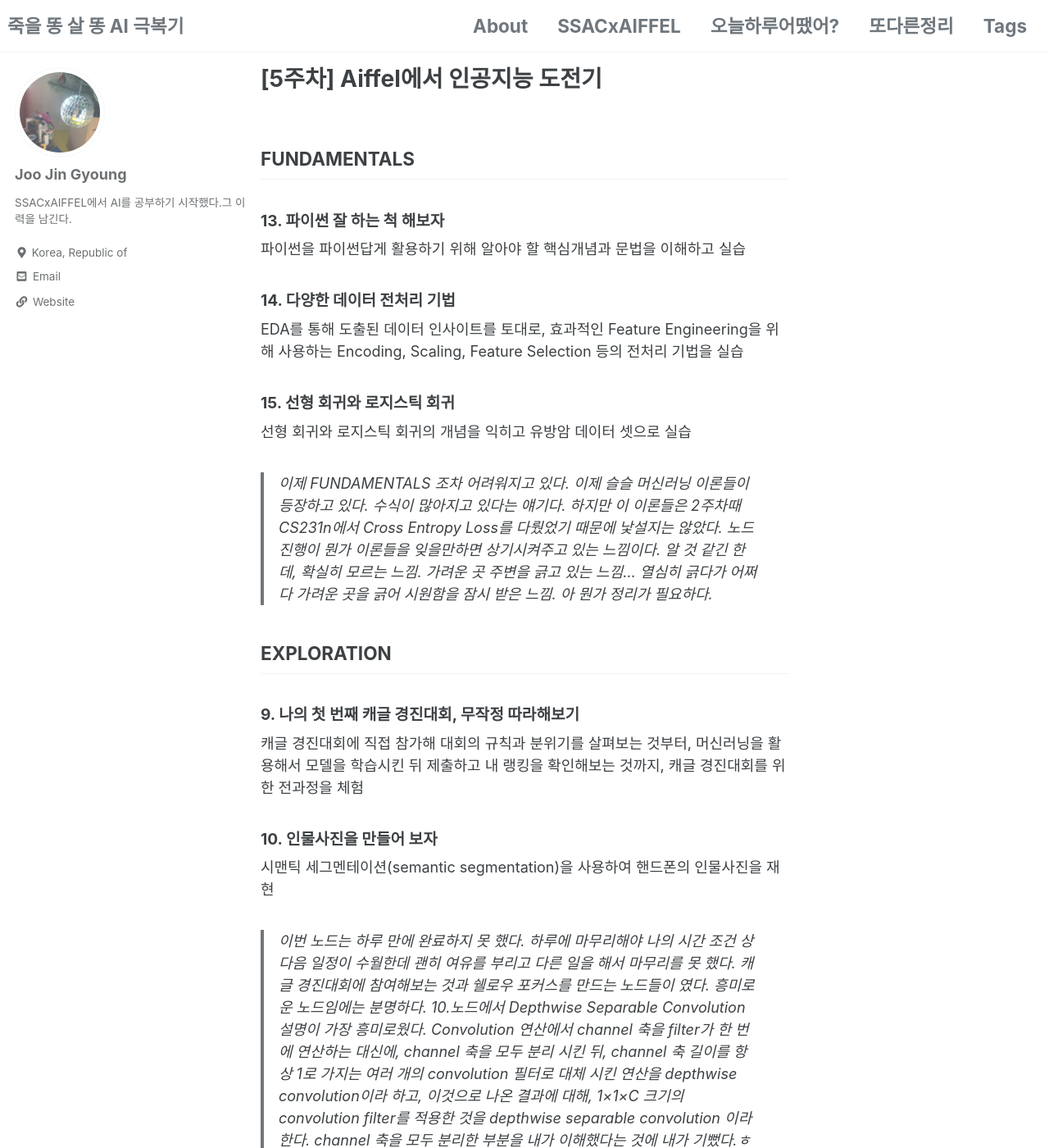
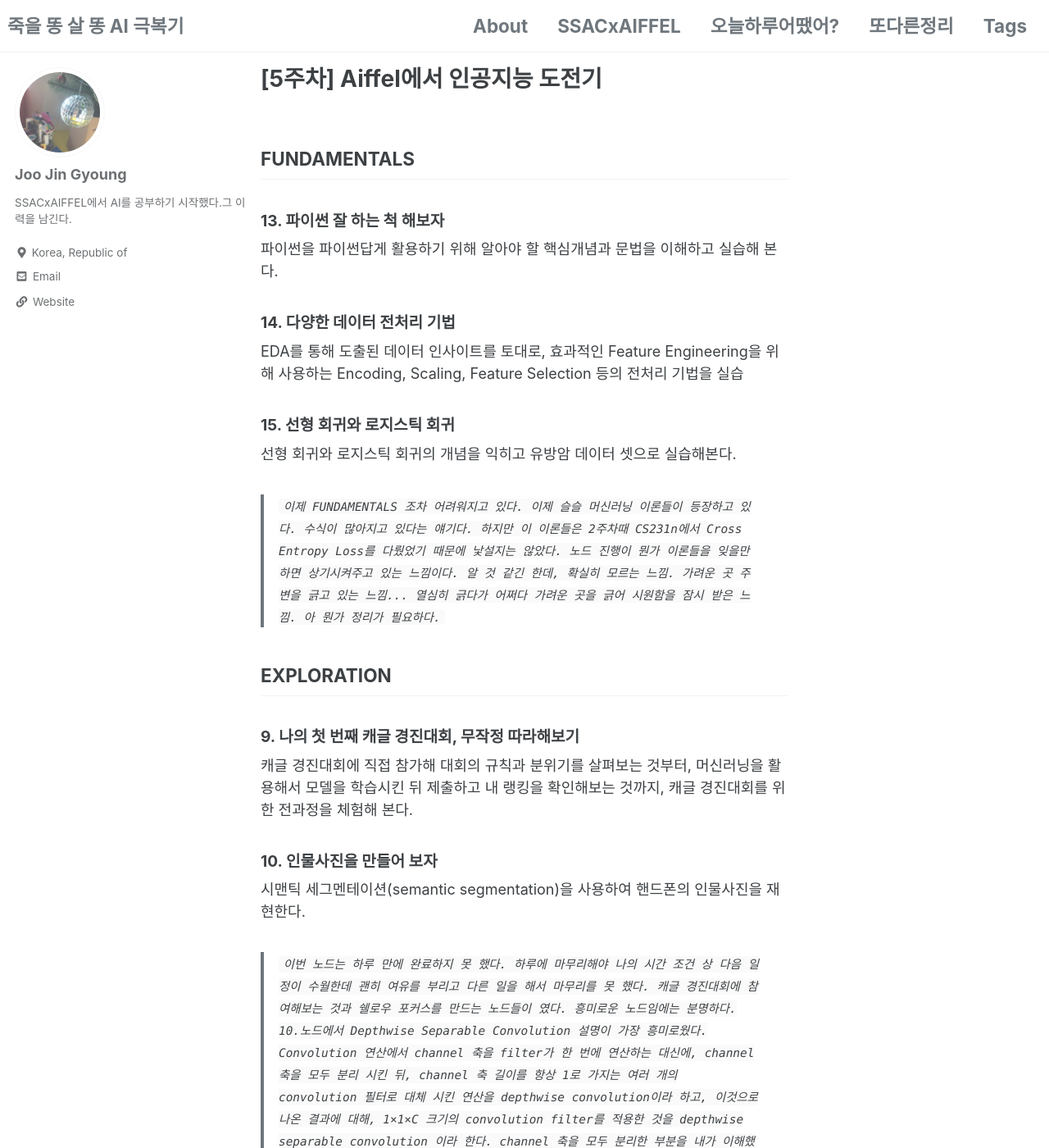
Before and after one commit to adele2020/adele2020.github.io, a Jekyll site: the page built from _posts/2021-02-05-report-week5.md, in a window 1280 px wide and 1400 px high. Shown: the whole window at 82% size. Built offline with Jekyll 4.4.1, drawn with Linux system fonts in a browser that asks for light colours; cached includes are drawn as plain includes; comment, search, counter and statistics services are not loaded; some of the changed text lies outside the part shown.

Commit message:
글쓰기

```diff
--- a/_posts/2021-02-05-report-week5.md
+++ b/_posts/2021-02-05-report-week5.md
@@ -12,33 +12,33 @@ last_modified_at: 2021-02-05T00:00:00-00:00
 
 ## FUNDAMENTALS
 #### 13. 파이썬 잘 하는 척 해보자
-파이썬을 파이썬답게 활용하기 위해 알아야 할 핵심개념과 문법을 이해하고 실습
+파이썬을 파이썬답게 활용하기 위해 알아야 할 핵심개념과 문법을 이해하고 실습해 본다.
 #### 14. 다양한 데이터 전처리 기법
 EDA를 통해 도출된 데이터 인사이트를 토대로, 효과적인 Feature Engineering을 위해 사용하는 Encoding, Scaling, Feature Selection 등의 전처리 기법을 실습
 #### 15. 선형 회귀와 로지스틱 회귀
-선형 회귀와 로지스틱 회귀의 개념을 익히고 유방암 데이터 셋으로 실습
->이제 FUNDAMENTALS 조차 어려워지고 있다. 이제 슬슬 머신러닝 이론들이 등장하고 있다. 수식이 많아지고 있다는 얘기다. 하지만 이 이론들은 2주차때 CS231n에서 Cross Entropy Loss를 다뤘었기 때문에 낯설지는 않았다.
-노드 진행이 뭔가 이론들을 잊을만하면 상기시켜주고 있는 느낌이다. 알 것 같긴 한데, 확실히 모르는 느낌. 가려운 곳 주변을 긁고 있는 느낌... 열심히 긁다가 어쩌다 가려운 곳을 긁어 시원함을 잠시 받은 느낌. 아 뭔가 정리가 필요하다.
+선형 회귀와 로지스틱 회귀의 개념을 익히고 유방암 데이터 셋으로 실습해본다.
+>`이제 FUNDAMENTALS 조차 어려워지고 있다. 이제 슬슬 머신러닝 이론들이 등장하고 있다. 수식이 많아지고 있다는 얘기다. 하지만 이 이론들은 2주차때 CS231n에서 Cross Entropy Loss를 다뤘었기 때문에 낯설지는 않았다.
+노드 진행이 뭔가 이론들을 잊을만하면 상기시켜주고 있는 느낌이다. 알 것 같긴 한데, 확실히 모르는 느낌. 가려운 곳 주변을 긁고 있는 느낌... 열심히 긁다가 어쩌다 가려운 곳을 긁어 시원함을 잠시 받은 느낌. 아 뭔가 정리가 필요하다.`
 
 ## EXPLORATION
 #### 9. 나의 첫 번째 캐글 경진대회, 무작정 따라해보기
-캐글 경진대회에 직접 참가해 대회의 규칙과 분위기를 살펴보는 것부터, 머신러닝을 활용해서 모델을 학습시킨 뒤 제출하고 내 랭킹을 확인해보는 것까지, 캐글 경진대회를 위한 전과정을 체험
+캐글 경진대회에 직접 참가해 대회의 규칙과 분위기를 살펴보는 것부터, 머신러닝을 활용해서 모델을 학습시킨 뒤 제출하고 내 랭킹을 확인해보는 것까지, 캐글 경진대회를 위한 전과정을 체험해 본다.
 #### 10. 인물사진을 만들어 보자
-시맨틱 세그멘테이션(semantic segmentation)을 사용하여 핸드폰의 인물사진을 재현
->이번 노드는 하루 만에 완료하지 못 했다. 하루에 마무리해야 나의 시간 조건 상 다음 일정이 수월한데 괜히 여유를 부리고 다른 일을 해서 마무리를 못 했다.
+시맨틱 세그멘테이션(semantic segmentation)을 사용하여 핸드폰의 인물사진을 재현한다.
+>`이번 노드는 하루 만에 완료하지 못 했다. 하루에 마무리해야 나의 시간 조건 상 다음 일정이 수월한데 괜히 여유를 부리고 다른 일을 해서 마무리를 못 했다.
 캐글 경진대회에 참여해보는 것과 쉘로우 포커스를 만드는 노드들이 였다. 흥미로운 노드임에는 분명하다.
-10.노드에서 Depthwise Separable Convolution 설명이 가장 흥미로웠다. Convolution 연산에서 channel 축을 filter가 한 번에 연산하는 대신에, channel 축을 모두 분리 시킨 뒤, channel 축 길이를 항상 1로 가지는 여러 개의 convolution 필터로 대체 시킨 연산을 depthwise convolution이라 하고, 이것으로 나온 결과에 대해, 1×1×C 크기의 convolution filter를 적용한 것을 depthwise separable convolution 이라 한다. channel 축을 모두 분리한 부분을 내가 이해했다는 것에 내가 기뻤다.ㅎㅎ
+10.노드에서 Depthwise Separable Convolution 설명이 가장 흥미로웠다. Convolution 연산에서 channel 축을 filter가 한 번에 연산하는 대신에, channel 축을 모두 분리 시킨 뒤, channel 축 길이를 항상 1로 가지는 여러 개의 convolution 필터로 대체 시킨 연산을 depthwise convolution이라 하고, 이것으로 나온 결과에 대해, 1×1×C 크기의 convolution filter를 적용한 것을 depthwise separable convolution 이라 한다. channel 축을 모두 분리한 부분을 내가 이해했다는 것에 내가 기뻤다.ㅎㅎ`
 
 ## DeepML
 CS231n Lec06 Backpropagation
->사실 장표 70장까지밖에 이해하지 못했다.
+>`사실 장표 70장까지밖에 이해하지 못했다.`
 
 ## 코딩마스터
 9장 스택, 큐
->스택과 큐를 고찰해봤다. 내가 발표자라 자료구조, 추상적 자료형 등도 같이 고찰해봤다. 개발자로 일하면서 이런 것을 자세히 생각해 본 적이 있는가... 부끄러워 질 따름이다. 내가 무엇을 하고 있는지 모른 체 일을 했었던 건 아닌가 한다. 물론 실전에서는 이런 것들을 몰라도 일은 할 수 있다. 마치 신앙심 없이 신앙 활동을 하는 목회자와 같다고 할까... 이 발표는 팀원들 보다 나를 위한 것 이였다.
+>`스택과 큐를 고찰해봤다. 내가 발표자라 자료구조, 추상적 자료형 등도 같이 고찰해봤다. 개발자로 일하면서 이런 것을 자세히 생각해 본 적이 있는가... 부끄러워 질 따름이다. 내가 무엇을 하고 있는지 모른 체 일을 했었던 건 아닌가 한다. 물론 실전에서는 이런 것들을 몰라도 일은 할 수 있다. 마치 신앙심 없이 신앙 활동을 하는 목회자와 같다고 할까... 이 발표는 팀원들 보다 나를 위한 것 이였다.`
 
 ## Writing
->시간을 내어 글을 써야 한다고 생각했다. 글을 쓰지 않으니 배웠던 지식들이 정말로 귀로 흘러 지나가는 노랫가락처럼 돼 버린 거 같다. 기억나는 멜로디만 흥얼거리고, 노래 주제와 가수 등과 그 노래의 스토리는 잊어버린 채 말이다. 진심을 담아 노래 전체를 부를 수 있는 그날이 올 때까지.. 진정한 나의 지식이 된 인공지능을 얘기할 수 있는 그날이 올 때까지.. 공부하고 글을 써야겠다.
+>`시간을 내어 글을 써야 한다고 생각했다. 글을 쓰지 않으니 배웠던 지식들이 정말로 귀로 흘러 지나가는 노랫가락처럼 돼 버린 거 같다. 기억나는 멜로디만 흥얼거리고, 노래 주제와 가수 등과 그 노래의 스토리는 잊어버린 채 말이다. 진심을 담아 노래 전체를 부를 수 있는 그날이 올 때까지.. 진정한 나의 지식이 된 인공지능을 얘기할 수 있는 그날이 올 때까지.. 공부하고 글을 써야겠다.`
 
 ## 일주일 간의 느낀 점
 정신없는 일주일이 지나갔다. 뭔가 정리가 되는 듯 했는데, 또 무언가가 얹혀져서 그 정리된 것이 다시 흐트러지고 다시 정리를 해야 되는 그런 상황에 직면한 거 같다. 아... 정리하고 싶다. 깨끗하게...
```
